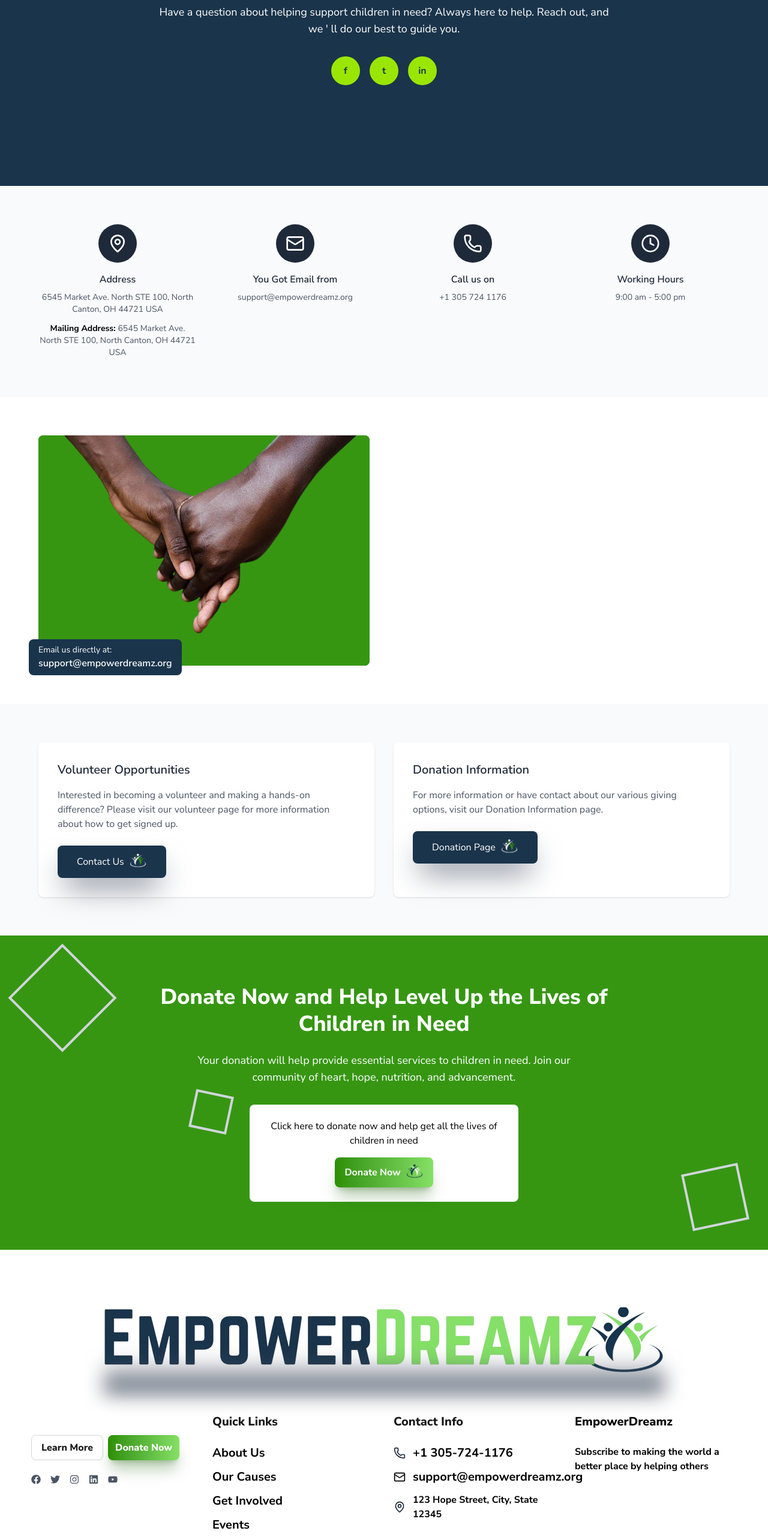
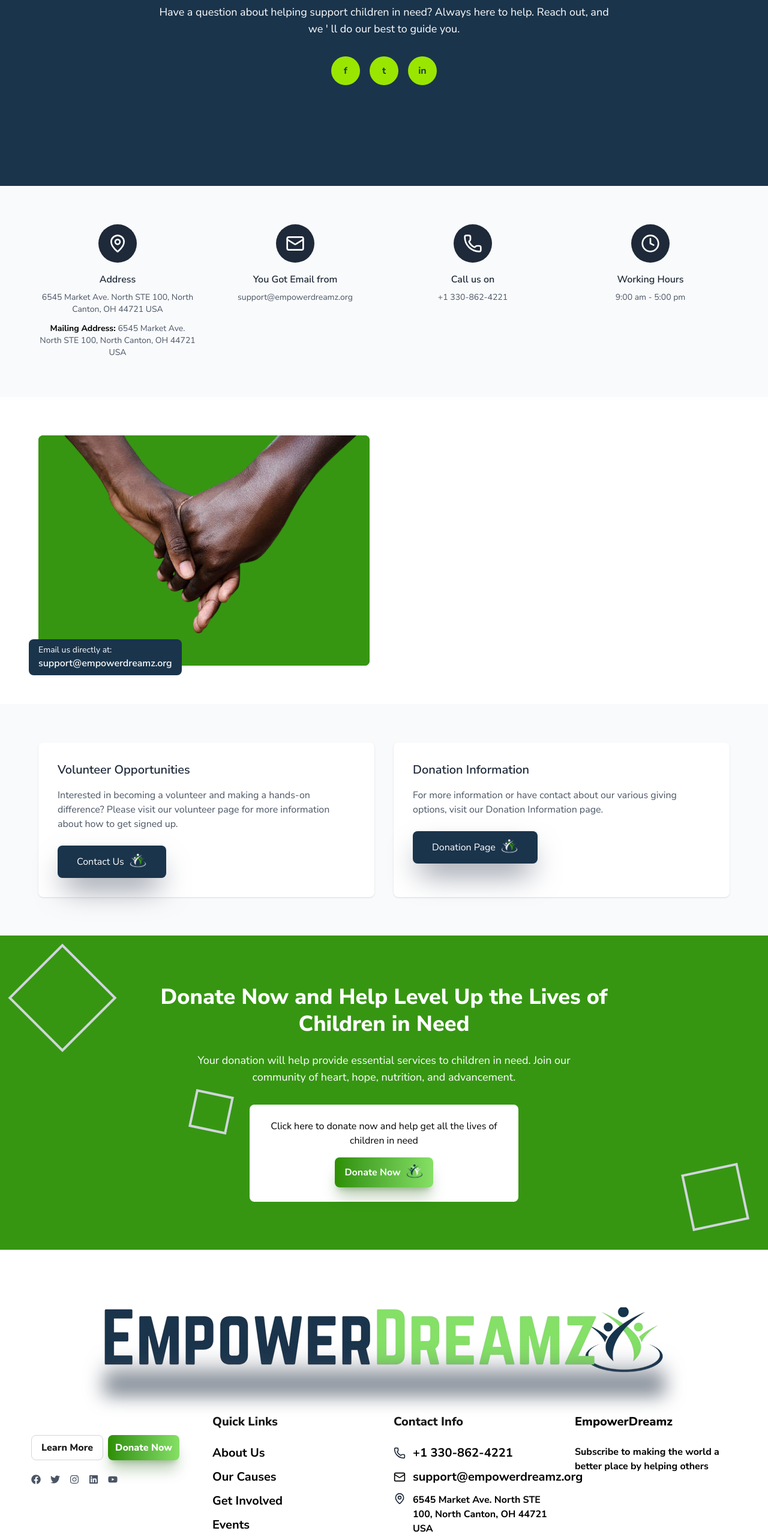
Before and after one commit to shammah-hub/empowerdreamz, a Next.js app: page /contact in a window 1280 px wide. Shown: the part 234-2797 px from the top of the page at 60% size. Built offline with nearby package versions, Linux system fonts and the light colour scheme.

Commit message:
phone number and address fix

```diff
--- a/app/(pages)/contact/page.tsx
+++ b/app/(pages)/contact/page.tsx
@@ -45,7 +45,8 @@
               <h3 className="font-semibold text-gray-800 mb-2">Address</h3>
               <p className="text-gray-600 text-sm">6545 Market Ave. North STE 100, North Canton, OH 44721 USA</p>
               <p className="text-gray-600 text-sm mt-3">
-                <span className='font-bold text-black'>Mailing Address: </span>6545 Market Ave. North STE 100, North Canton, OH 44721 USA</p>
+                <span className='font-bold text-black'>Mailing Address: </span>6545 Market Ave. North STE 100, North Canton, OH 44721 USA
+                </p>
             </div>
 
             <div className="text-center">
@@ -61,7 +62,7 @@
                 <Phone className="w-8 h-8 text-white" />
               </div>
               <h3 className="font-semibold text-gray-800 mb-2">Call us on</h3>
-              <p className="text-gray-600 text-sm">+1 305 724 1176</p>
+              <p className="text-gray-600 text-sm">+1 330-862-4221</p>
             </div>
 
             <div className="text-center">
--- a/app/components/footer.tsx
+++ b/app/components/footer.tsx
@@ -79,15 +79,17 @@
             <div className="space-y-3">
               <div className="flex items-center space-x-3 justify-center sm:justify-start">
                 <Phone className="w-5 h-5 text-gray-800 flex-shrink-0" />
-                <span className="text-black font-bold text-xl">+1 305-724-1176</span>
+                <span className="text-black font-bold text-xl">+1 330-862-4221</span>
               </div>
               <div className="flex items-center space-x-3 justify-center sm:justify-start">
                 <Mail className="w-5 h-5 text-black flex-shrink-0" />
                 <span className="text-black font-bold text-xl break-all sm:break-normal">support@empowerdreamz.org</span>
               </div>
-              <div className="flex items-center space-x-3 justify-center sm:justify-start">
+              <div className="flex  space-x-3 justify-center sm:justify-start">
                 <MapPin className="w-5 h-5 text-gray-800 flex-shrink-0" />
-                <span className="text-black font-bold text-xl sm:text-base">123 Hope Street, City, State 12345</span>
+                <span className="text-black font-bold text-xl sm:text-base">6545 Market Ave. North STE 100, North Canton, OH 44721 USA
+                  <br /> <br/>Mailing Address: 6545 Market Ave. North STE 100, North Canton, OH 44721 USA
+                </span>
               </div>
             </div>
           </div>
```
